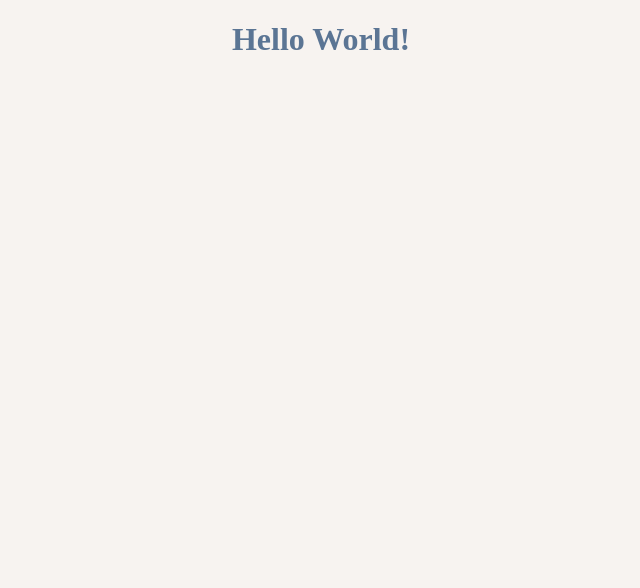
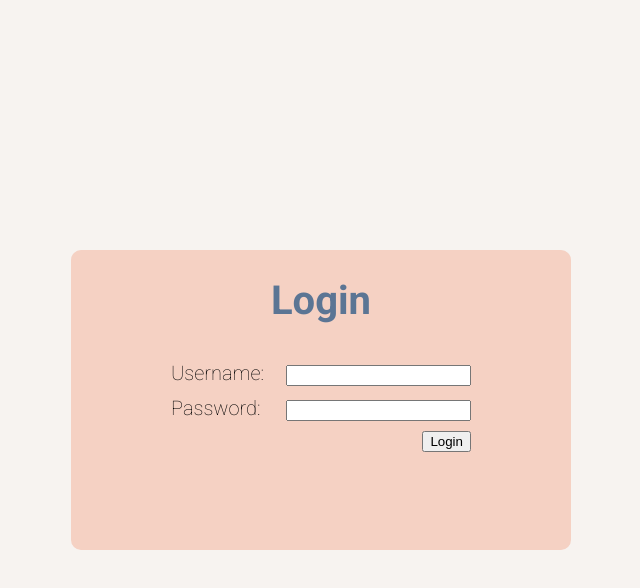
Before and after one commit to guysherman/wateringcan, a React app in the folder wateringcan-web/: page / in a window 1280 px wide. Shown: the top 588 px of the page, without its empty margins (319-959 px from the left). Built offline with nearby package versions, Linux system fonts and the light colour scheme.

Commit message:
Created rough login page layout
We need a page to display the login prompt, and it is a good place to
start waith SASS

```diff
--- /dev/null
+++ b/wateringcan-web/declarations.d.ts
@@ -0,0 +1 @@
+declare module '*.scss';
--- a/wateringcan-web/package.json
+++ b/wateringcan-web/package.json
@@ -34,7 +34,9 @@
     "babel-loader": "^8.1.0",
     "chai": "^4.2.0",
     "css-loader": "^4.2.1",
+    "eslint-plugin-css-modules": "^2.11.0",
     "html-webpack-plugin": "^4.3.0",
+    "immer": "^7.0.7",
     "mini-css-extract-plugin": "^0.9.0",
     "mocha": "^8.1.1",
     "node-sass": "^4.14.1",
@@ -44,6 +46,7 @@
     "style-loader": "^1.2.1",
     "ts-node": "^8.10.2",
     "typescript": "^3.9.7",
+    "use-immer": "^0.4.1",
     "webpack": "^4.44.1",
     "webpack-cli": "^3.3.12",
     "webpack-dev-server": "^3.11.0"
--- a/wateringcan-web/src/components/App.tsx
+++ b/wateringcan-web/src/components/App.tsx
@@ -1,13 +1,13 @@
 import React from 'react';
+
+import LoginPage from './LoginPage';
 
 import '../styles/index.scss';
 
 class App extends React.PureComponent {
     render() {
         return (
-            <div>
-                <h1>Hello World!</h1>
-            </div>
+            <LoginPage />
         );
     }
 }
--- /dev/null
+++ b/wateringcan-web/src/components/LoginPage.tsx
@@ -0,0 +1,28 @@
+import React from 'react';
+
+import styles from '../styles/LoginPage.module.scss';
+
+const LoginPage = () => {
+    return (
+        <div className={`container ${styles.loginGrid}`}>
+            <div className={styles.loginPanel}>
+                <div>
+                    <h1>Login</h1>
+                </div>
+                <div className={styles.fieldRow}>
+                    <span>Username:</span>
+                    <input type="text" />
+                </div>
+                <div className={styles.fieldRow}>
+                    <span>Password:</span>
+                    <input type="text" />
+                </div>
+                <div className={styles['fieldRow-button']}>
+                    <button type="button">Login</button>
+                </div>
+            </div>
+        </div>
+    );
+};
+
+export default LoginPage;
--- a/wateringcan-web/src/index.html
+++ b/wateringcan-web/src/index.html
@@ -5,7 +5,11 @@
     <meta charset="UTF-8">
     <meta name="viewport" content="width=device-width, initial-scale=1.0">
     <meta http-equiv="X-UA-Compatible" content="ie=edge">
-    <title>React TypeScript Boilerplate</title>
+    <title>Watering Can</title>
+    <base href="/">
+    <!--Import Google Icon Font-->
+    <link href="https://fonts.googleapis.com/icon?family=Material+Icons" rel="stylesheet">
+    <link href="https://fonts.googleapis.com/css2?family=Roboto:ital,wght@0,100;0,300;0,400;0,500;0,700;0,900;1,100;1,300;1,400;1,500;1,700;1,900&display=swap" rel="stylesheet">
 </head>
 
 <body>
--- /dev/null
+++ b/wateringcan-web/src/styles/LoginPage.module.scss
@@ -0,0 +1,39 @@
+@import './colors.scss';
+
+.loginGrid {
+    height: 98vh;
+    display: grid;
+    grid-template-columns: 1fr 500px 1fr;
+    grid-template-rows: 1fr 300px 1fr;
+    grid-template-areas:
+        ". . ."
+        ". loginPanel ."
+        ". . .";
+}
+
+.loginPanel {
+    grid-area: loginPanel;
+    display: flex;
+
+    flex-direction: column;
+    justify-content: flex-start;
+
+
+    background-color: $Tema-de-color-30-2-hex;
+    border-radius: 10px;
+}
+
+.fieldRow {
+    display: flex;
+
+    margin: 0.5rem 5em 0rem 5rem;
+
+    flex-direction: row;
+    justify-content: space-between;
+    align-items: baseline;
+
+    &-button {
+        @extend .fieldRow;
+        justify-content: flex-end;
+    }
+}
--- /dev/null
+++ b/wateringcan-web/src/styles/colors.scss
@@ -0,0 +1,20 @@
+/* Color Theme Swatches in Hex */
+$Tema-de-color-30-1-hex: #FF896A;
+$Tema-de-color-30-2-hex: #F5D1C3;
+$Tema-de-color-30-3-hex: #F7F3F0;
+$Tema-de-color-30-4-hex: #B3D9E3;
+$Tema-de-color-30-5-hex: #5B7594;
+
+/* Color Theme Swatches in RGBA */
+$Tema-de-color-30-1-rgba: rgba(255,137,106, 1);
+$Tema-de-color-30-2-rgba: rgba(245,209,195, 1);
+$Tema-de-color-30-3-rgba: rgba(247,243,240, 1);
+$Tema-de-color-30-4-rgba: rgba(179,217,227, 1);
+$Tema-de-color-30-5-rgba: rgba(91,117,148, 1);
+
+/* Color Theme Swatches in HSLA */
+$Tema-de-color-30-1-hsla: hsla(12, 100, 70, 1);
+$Tema-de-color-30-2-hsla: hsla(16, 71, 86, 1);
+$Tema-de-color-30-3-hsla: hsla(25, 30, 95, 1);
+$Tema-de-color-30-4-hsla: hsla(192, 46, 79, 1);
+$Tema-de-color-30-5-hsla: hsla(212, 23, 46, 1);
--- a/wateringcan-web/src/styles/index.scss
+++ b/wateringcan-web/src/styles/index.scss
@@ -1,29 +1,19 @@
-/* Color Theme Swatches in Hex */
-$Tema-de-color-30-1-hex: #FF896A;
-$Tema-de-color-30-2-hex: #F5D1C3;
-$Tema-de-color-30-3-hex: #F7F3F0;
-$Tema-de-color-30-4-hex: #B3D9E3;
-$Tema-de-color-30-5-hex: #5B7594;
+@import './colors.scss';
 
-/* Color Theme Swatches in RGBA */
-$Tema-de-color-30-1-rgba: rgba(255,137,106, 1);
-$Tema-de-color-30-2-rgba: rgba(245,209,195, 1);
-$Tema-de-color-30-3-rgba: rgba(247,243,240, 1);
-$Tema-de-color-30-4-rgba: rgba(179,217,227, 1);
-$Tema-de-color-30-5-rgba: rgba(91,117,148, 1);
-
-/* Color Theme Swatches in HSLA */
-$Tema-de-color-30-1-hsla: hsla(12, 100, 70, 1);
-$Tema-de-color-30-2-hsla: hsla(16, 71, 86, 1);
-$Tema-de-color-30-3-hsla: hsla(25, 30, 95, 1);
-$Tema-de-color-30-4-hsla: hsla(192, 46, 79, 1);
-$Tema-de-color-30-5-hsla: hsla(212, 23, 46, 1);
+html {
+    font-size: 20px;
+}
 
 body {
     background: $Tema-de-color-30-3-hex;
+    font-size: 1rem;
+    font-style: normal;
+    font-weight: 200;
+    font-family: Roboto;
 }
 
 h1 {
     color: $Tema-de-color-30-5-hex;
     text-align: center;
+    font-size: 2rem;
 }
--- a/wateringcan-web/webpack.config.js
+++ b/wateringcan-web/webpack.config.js
@@ -3,6 +3,8 @@ const HtmlWebpackPlugin = require('html-webpack-plugin');
 const MiniCssExtractPlugin = require('mini-css-extract-plugin');
 
 const isDevelopment = process.env.NODE_ENV === 'development';
+// eslint-disable-next-line no-console
+console.log(`Webpack Mode: ${isDevelopment}`);
 
 module.exports = {
 
@@ -66,6 +68,10 @@ module.exports = {
                     },
                 ],
             },
+            {
+                test: /\.css$/i,
+                use: ['style-loader', 'css-loader'],
+            },
         ],
     },
     plugins: [
```
Also changed, not shown: wateringcan-web/src/components/Page.tsx (added, +11 -0 lines), wateringcan-web/.eslintrc.js, 2 other files (tests, documents, lock files or other folders).
